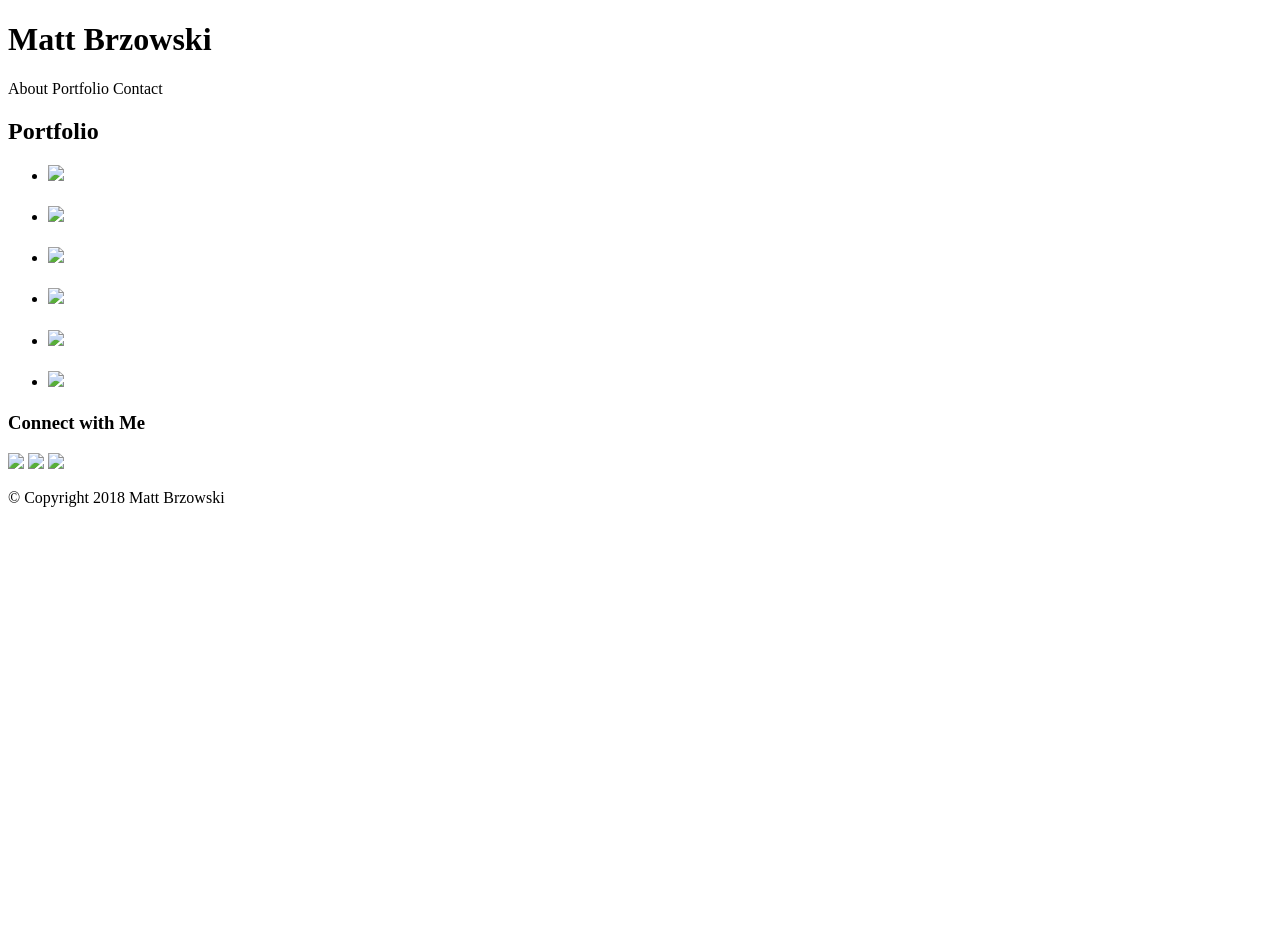
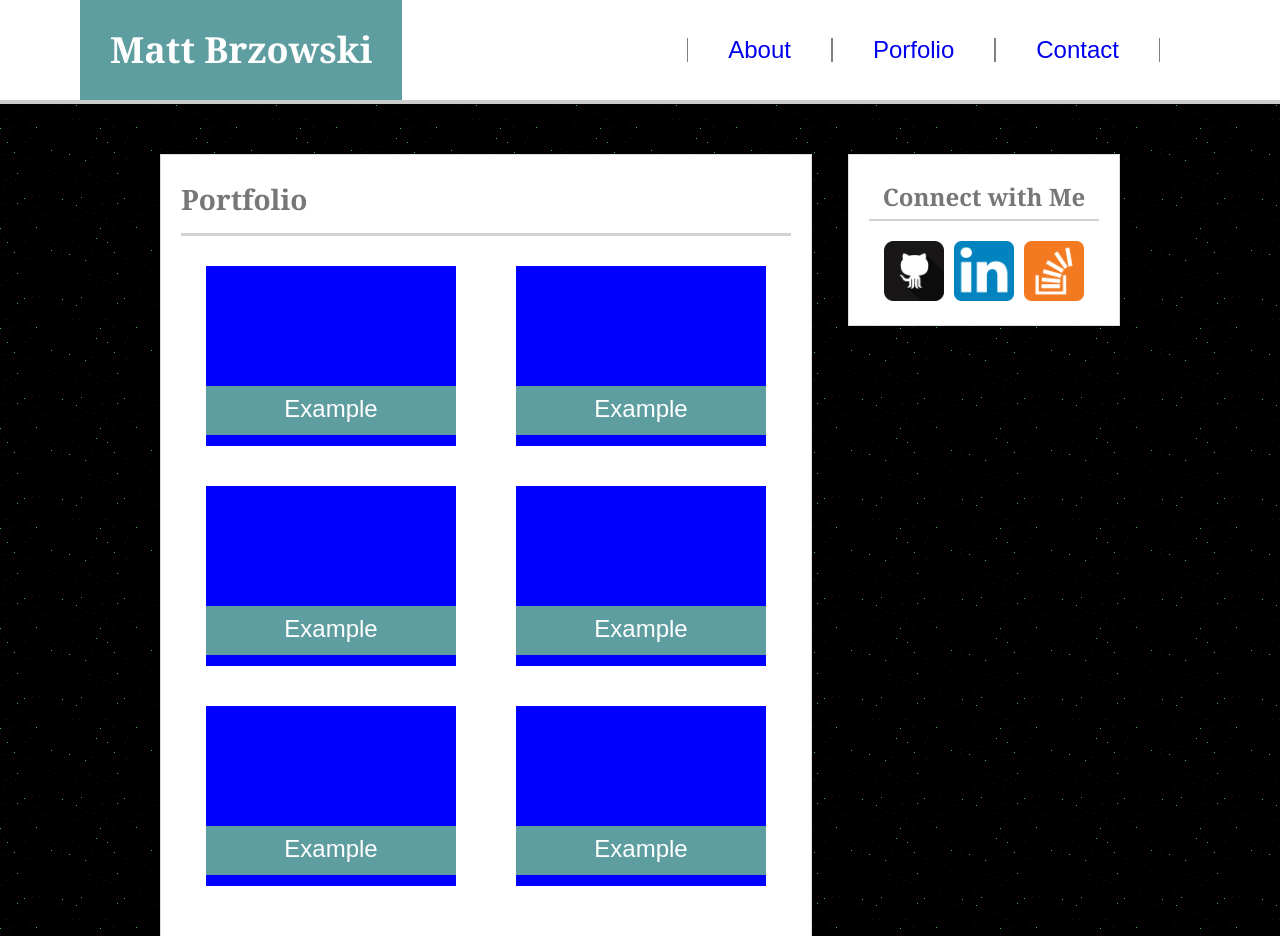
Before and after one commit to mbrz-0101/Basic-Portfolio, a plain HTML site: page portfolio.html in a window 1280 px wide. Shown: the top 936 px of the page. Before the commit the page ends 800 px from the top, so only its background shows below. Drawn offline with Linux system fonts and the light colour scheme.

Commit message:
last major content update

```diff
--- a/assets/css/style.css
+++ b/assets/css/style.css
@@ -0,0 +1,231 @@
+/* http://meyerweb.com/eric/tools/css/reset/
+   v2.0 | 20110126
+   License: none (public domain)
+*/
+html, body, div, span, applet, object, iframe,
+h1, h2, h3, h4, h5, h6, p, blockquote, pre,
+a, abbr, acronym, address, big, cite, code,
+del, dfn, em, img, ins, kbd, q, s, samp,
+small, strike, strong, sub, sup, tt, var,
+b, u, i, center,
+dl, dt, dd, ol, ul, li,
+fieldset, form, label, legend,
+table, caption, tbody, tfoot, thead, tr, th, td,
+article, aside, canvas, details, embed,
+figure, figcaption, footer, header, hgroup,
+menu, nav, output, ruby, section, summary,
+time, mark, audio, video {
+	margin: 0;
+	padding: 0;
+	border: 0;
+	font-size: 100%;
+	font: inherit;
+	vertical-align: baseline;
+}
+/* HTML5 display-role reset for older browsers */
+article, aside, details, figcaption, figure,
+footer, header, hgroup, menu, nav, section {
+	display: block;
+}
+body {
+	line-height: 1;
+}
+ol, ul {
+	list-style: none;
+}
+blockquote, q {
+	quotes: none;
+}
+blockquote:before, blockquote:after,
+q:before, q:after {
+	content: '';
+	content: none;
+}
+table {
+	border-collapse: collapse;
+	border-spacing: 0;
+}
+
+
+
+
+
+
+body {
+  background-image: url("../images/darkness.png");
+  font-family: 'Arial', 'Helvetica Neue', Helvetica, sans-serif;
+  color: #777777;
+}
+h1 {
+  font-family: 'Georgia', Times, Times New Roman, serif;
+  color: white;
+  font-size: 36px;
+  font-weight: bolder;
+  float: left;
+  background-color: cadetblue;
+  text-align: center;
+  padding: 32px 30px;
+  margin-left: 80px;
+}
+h1 a {
+  text-decoration: none;
+  color: white;
+}
+nav {
+  float: right;
+  margin: 38px 120px 38px 0px;
+  font-size: 24px;
+}
+nav a {
+  text-decoration: none;
+}
+nav a:hover {
+  color: #46B771
+}
+nav li {
+  float: left;
+  text-align: center;
+  border-right: solid grey .5px;
+  border-left: solid grey .5px;
+  padding: 0 40px;
+}
+h2 {
+  font-family: 'Georgia', Times, Times New Roman, serif;
+  font-weight: bolder;
+  font-size: 28px;
+  margin: 10px 20px;
+  padding: 20px 0px;
+  border-bottom: solid lightgray 3px;
+}
+p {
+  padding: 16px 20px;
+  line-height: 2em;
+}
+aside {
+  background-color: #ffffff;
+  border: 1px solid #dddddd;
+  width: 270px;
+  height: 170px;
+  float: right;
+  margin-top: 50px;
+}
+h3 {
+  font-family: 'Georgia', Times, Times New Roman, serif;
+  font-size: 24px;
+  font-weight: bolder;
+  text-align: center;
+  margin: 10px 20px;
+  padding: 20px 0px 10px 0px;
+  border-bottom: solid lightgray 2px;
+}
+aside ul {
+  margin: 0 auto;
+  text-align: center;
+  padding-left: 35px;
+  padding-top: 10px;
+}
+aside li {
+  float: left;
+  text-align: center;
+  padding-right: 10px;
+
+}
+aside::after {
+  content: "";
+  display: block;
+  clear: both;
+}
+footer::before {
+  content: "";
+  display: block;
+  clear: both;
+}
+footer {
+  text-align: center;
+  color: white;
+  background-color: #666666;
+  margin-top: -50px;
+  padding-top: 20px;
+  height: 100px;
+  border-top: solid cadetblue 12px;
+}
+
+
+.header {
+  height: 100px;
+  background-color: #ffffff;
+  border-bottom: 4px solid #cccccc;
+}
+.header::after {
+  content: "";
+  display: block;
+  clear: both;
+}
+.content {
+  width: 960px;
+  height: 700px;
+  margin: 0 auto;
+  padding-bottom: 50px;
+}
+.content-portfolio {
+  width: 960px;
+  height: 900px;
+  margin: 0 auto;
+}
+.main {
+  float: left;
+  background-color: #ffffff;
+  border: 1px solid #dddddd;
+  margin: 50px 0px;
+  width: 650px;
+}
+.main-article img {
+  float: left;
+  width: 200px;
+  margin: 10px 20px;
+}
+.contact-form {
+  margin: 15px 20px;
+  font-size: 1.2em;
+}
+.contact-form h4 {
+  padding-top: 15px;
+  padding-bottom: 2px;
+}
+.contact-form input[type=text] {
+  width: 600px;
+}
+.contact-form input[type=submit] {
+  width: 120px;
+  height: 40px;
+  background-color: cadetblue;
+  font-size: 18px;
+  color: white;
+  border-radius: 2px;
+}
+.portfolio-table {
+  margin: 10px -15px;
+}
+.portfolio-table table {
+  margin-top: 30px;
+}
+.portfolio-table td {
+  float: left;
+  text-align: center;
+  height: 180px;
+  width: 250px;
+  background-color: blue;
+  margin-left: 60px;
+  margin-bottom: 40px;
+}
+.portfolio-table h4 {
+  text-align: center;
+  color: white;
+  padding: 11px 0 8px 0;
+  font-size: 24px;
+  position: relative;
+  top: 120px;
+  width: 100%;
+  height: 30px;
+  background-color: cadetblue;
+}
--- a/portfolio.html
+++ b/portfolio.html
@@ -3,36 +3,91 @@
 
 <head>
   <title>Portfolio</title>
+  <link rel="stylesheet" type="text/css" href="assets/css/style.css">
+  <link href="https://fonts.googleapis.com/css?family=Roboto" rel="stylesheet">
 </head>
 
 <body>
 
-    <h1>Matt Brzowski</h1>
+  <div class="header">
+    <h1><a href="index.html">Matt Brzowski</a></h1>
 
     <nav>
-      <span>About</span>
-      <span>Portfolio</span>
-      <span>Contact</span>
+      <ul>
+        <li>
+          <a href="index.html">About</a>
+        </li>
+        <li>
+          <a href="portfolio.html">Porfolio</a>
+        </li>
+        <li>
+          <a href="contact.html">Contact</a>
+        </li>
+      </ul>
     </nav>
+  </div>
 
-    <section>
+  <div class="content-portfolio">
+    <section class="main">
       <h2>Portfolio</h2>
-      <ul>
-        <li><img src="#"><h4></h4></li>
-        <li><img src="#"><h4></h4></li>
-        <li><img src="#"><h4></h4></li>
-        <li><img src="#"><h4></h4></li>
-        <li><img src="#"><h4></h4></li>
-        <li><img src="#"><h4></h4></li>
-      </ul>
+      <div class="portfolio-table">
+        <table>
+          <tr>
+            <td>
+              <h4>Example</h4>
+            </td>
+            <td>
+              <h4>Example</h4>
+            </td>
+          </tr>
+          <tr>
+            <td>
+              <h4>Example</h4>
+            </td>
+            <td>
+              <h4>Example</h4>
+            </td>
+          </tr>
+          <tr>
+            <td>
+              <h4>Example</h4>
+            </td>
+            <td>
+              <h4>Example</h4>
+            </td>
+          </tr>
+        </table>
+      </div>
+
+
+
+
+
+
+
     </section>
 
     <aside>
       <h3>Connect with Me</h3>
-      <img src="#">
-      <img src="#">
-      <img src="#">
+      <ul>
+        <li>
+          <a href="https://github.com/mbrz-0101" target="_blank">
+            <img src="assets/images/if_github2_252065.png" width="60px">
+          </a>
+        </li>
+        <li>
+          <a href="https://www.linkedin.com/in/matthew-brzowski-28b611123" target="_blank">
+            <img src="assets/images/if_linkedin_386655.png" width="60px">
+          </a>
+        </li>
+        <li>
+          <a href="https://stackoverflow.com/users/9057465/mbrz-0101" target="_blank">
+            <img src="assets/images/if_overflow_386674.png" width="60px">
+          </a>
+        </li>
+      </ul>
     </aside>
+  </div>
 
   <footer>
     <p>
@@ -41,4 +96,5 @@
   </footer>
 
 </body>
+
 </html>
```
Also changed, not shown: contact.html (+49 -16 lines), index.html (+45 -16 lines), assets/images/concrete-texture.png (added), assets/images/darkness.png (added), assets/images/if_github2_252065.png (added), assets/images/if_linkedin_386655.png (added), assets/images/if_overflow_386674.png (added). Lines whose indentation alone changed are shown as unchanged.
